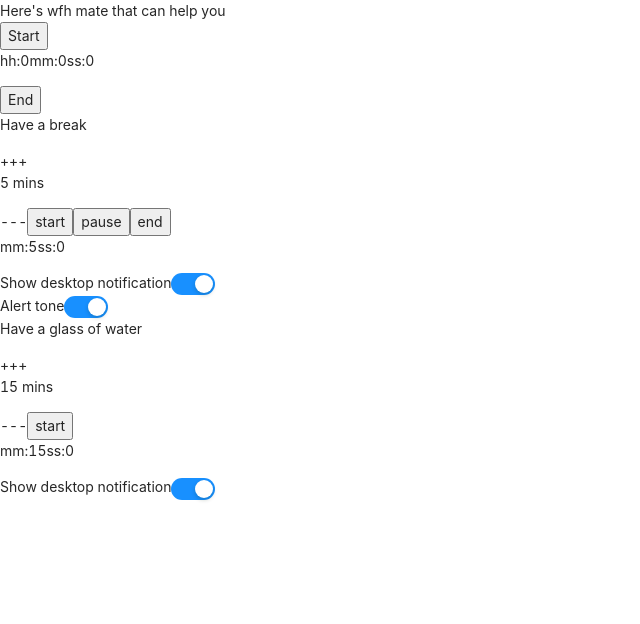
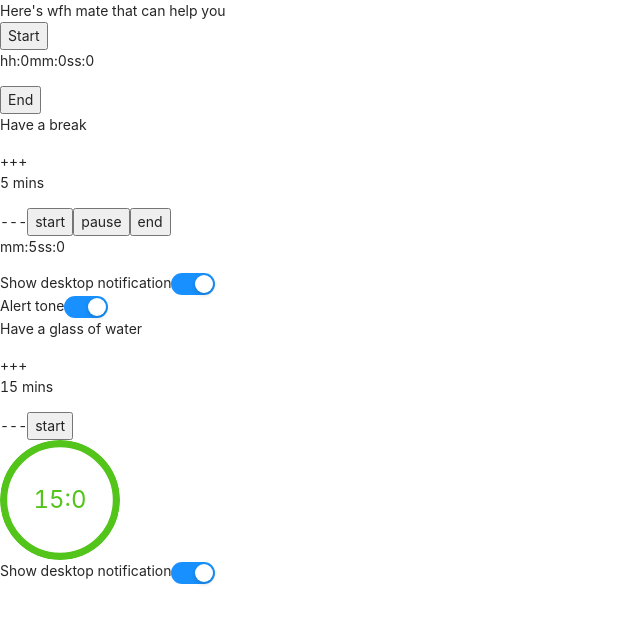
Before and after one commit to karthick3018/wfh-mate, a React (Create React App) app: page / in a window 1280 px wide. Shown: the top 624 px of the page, without its empty margins (0-640 px from the left). Built offline with nearby package versions, Linux system fonts and the light colour scheme.

Commit message:
progress bar added

```diff
--- a/src/components/waterBreakTimer/index.js
+++ b/src/components/waterBreakTimer/index.js
@@ -2,6 +2,7 @@ import React,{useState,useEffect} from 'react';
 import {WATER_TONE} from '../../helpers/sounds';
 import Switch from '../../uiElements/switch';
 import DesktopNotification from '../../uiElements/desktopNotification';
+import ProgressBar from '../../uiElements/progress';
 import useLocalStorage  from '../../hooks/useLocalStorage';
 import useReduceTimer from '../../hooks/useReduceTimer';
 
@@ -61,7 +62,7 @@ const WaterBreakTimer = () => {
       <p>Have a glass of water </p>
        <span onClick={handleIncrement}>+++</span><p>{waterBreakTime?.minutes}  mins</p><span onClick={handleDecrement}>---</span>
        <button onClick={handleStart}>start</button>
-       <p>mm:{state?.minutes}ss:{state?.seconds}</p>
+       <ProgressBar time={state} totalTime={waterBreakTime?.minutes}/>
        <Switch label={"Show desktop notification"} handleSwitchChange={handleSwitchChange} checked={isEnableNotification}/>
        <DesktopNotification
         title="WFH mate"
--- /dev/null
+++ b/src/uiElements/progress.js
@@ -0,0 +1,22 @@
+import React,{useEffect,useState} from 'react';
+import { Progress } from 'antd';
+
+const ProgressBar = ({time:{minutes=0,seconds=0},totalTime})=>{
+  const [progressValue,setProgressValue] = useState(0);
+
+  useEffect(() => {
+      setProgressValue((minutes/totalTime)*100)
+  }, [totalTime,minutes])
+
+  return(
+    <div>
+      <Progress
+       percent={progressValue}
+       type="circle"
+       format={() => `${minutes}:${seconds}`}
+      />
+    </div>
+  )
+}
+
+export default ProgressBar;
```
